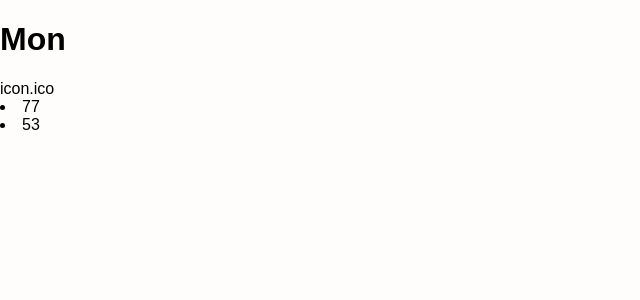
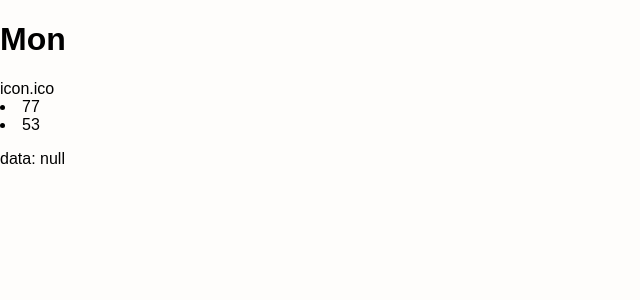
Before and after one commit to micahbales/react-weather-app, a React (Create React App) app: page / in a window 1280 px wide. Shown: the top 300 px of the page, without its empty margins (0-640 px from the left). Built offline with nearby package versions, Linux system fonts and the light colour scheme; no server answers; the HTML template or start-up script is replaced by a standard one.

Commit message:
Load Weather Data for Fixed Coordinates
We're using Axios here because it has a nice, promise-based API.

```diff
--- a/package.json
+++ b/package.json
@@ -3,6 +3,7 @@
   "version": "0.1.0",
   "private": true,
   "dependencies": {
+    "axios": "^0.18.0",
     "react": "^16.4.1",
     "react-dom": "^16.4.1",
     "react-scripts-ts": "2.16.0"
@@ -14,6 +15,7 @@
     "eject": "react-scripts-ts eject"
   },
   "devDependencies": {
+    "@types/axios": "^0.14.0",
     "@types/jest": "^23.1.0",
     "@types/node": "^10.3.3",
     "@types/react": "^16.3.17",
--- a/src/App.tsx
+++ b/src/App.tsx
@@ -1,8 +1,15 @@
+import axios from 'axios';
 import * as React from 'react';
 import './App.css';
 import WeatherSquare from './WeatherSquare'
 
 class App extends React.Component {
+  public componentDidMount() {
+    // Get weather data
+    return axios.get(`http://api.openweathermap.org/data/2.5/weather?lat=38.8900660&lon=-76.9303910&APPID=${process.env.REACT_APP_OPEN_WEATHER_MAP}`)
+      .then(res => this.setState({data: res}));
+  }
+
   public render() {
     return (
       <div className="app">
@@ -12,6 +19,7 @@ class App extends React.Component {
           high="77"
           low="53"
         />
+        <p>{'data: ' + JSON.stringify(this.state)}</p>
       </div>
     );
   }
```
Also changed, not shown: 1 other file (tests, documents, lock files or other folders).
